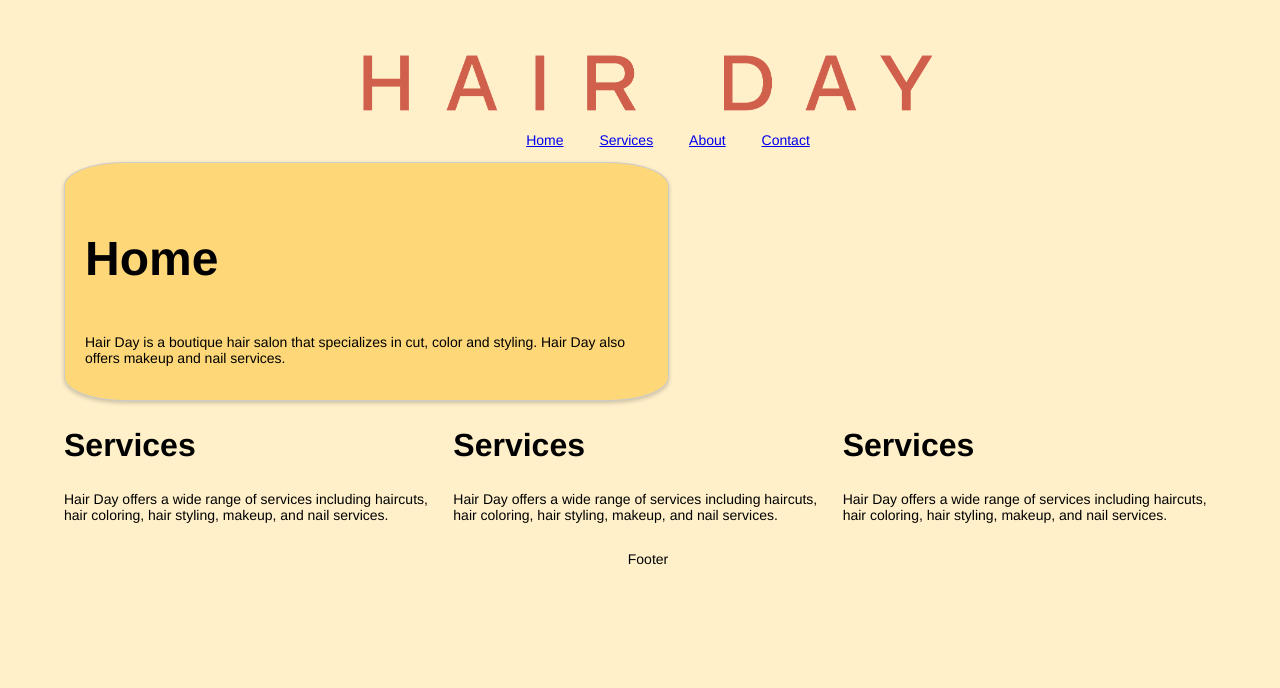
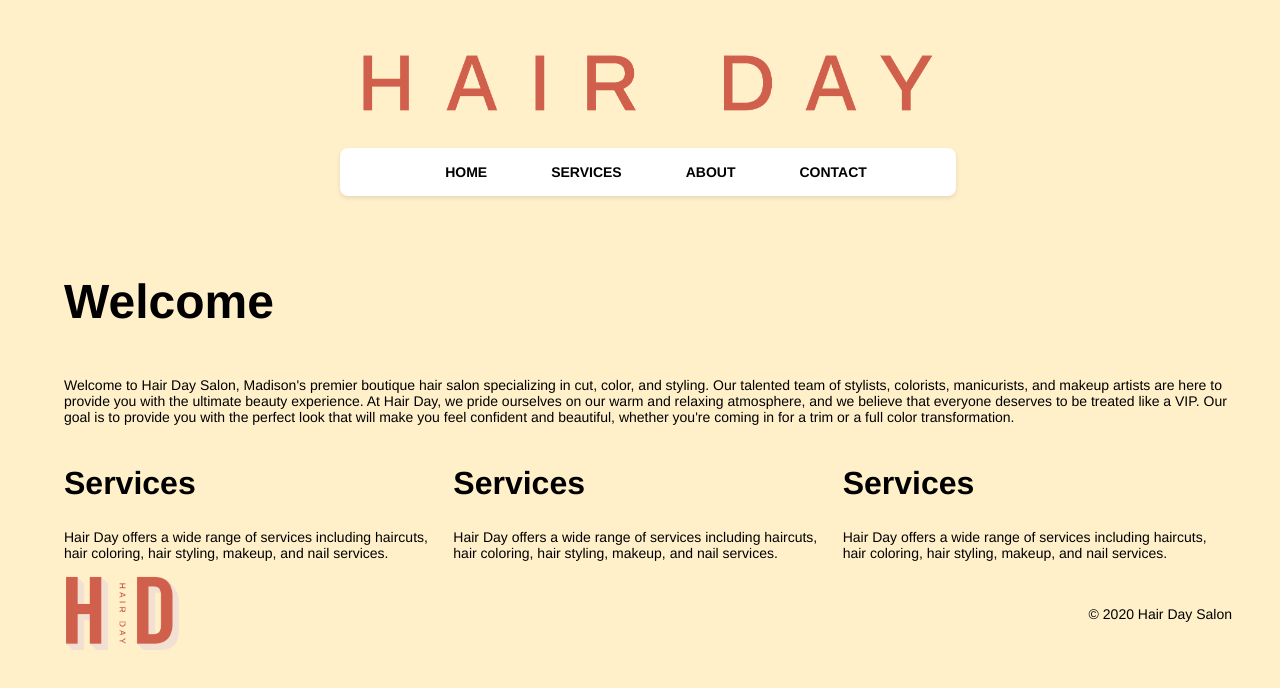
Before and after one commit to srdtrk/meta-frontend-course-4, a plain HTML site: page index.html in a window 1280 px wide. Drawn offline with Linux system fonts and the light colour scheme.

Commit message:
improved the nav bar look

```diff
--- a/css/styles.css
+++ b/css/styles.css
@@ -20,14 +20,48 @@ h2 {
   font-size: 2rem;
 }
 
+nav {
+  background-color: rgb(255, 255, 255);
+  box-shadow: 0 2px 4px rgba(0, 0, 0, 0.1);
+  border-radius: 8px;
+  padding: 1rem;
+  width: 50%;
+  margin: 30px auto;
+  text-align: center;
+}
+
 nav ul {
+  display: flex;
+  margin: 0;
+  padding: 0;
   list-style: none;
   text-align: center;
+  justify-content: center;
 }
 
 nav li {
   display: inline-block;
   margin: 0 1rem;
+  margin-right: 1rem;
+}
+
+nav li:last-child {
+  margin-right: 0;
+}
+
+nav a {
+  color: black;
+  text-decoration: none;
+  font-weight: bold;
+  text-transform: uppercase;
+  padding: 0.5rem 1rem;
+  border-radius: 4px;
+  /* border: 2px solid black; */
+  /* margin: 0.5rem; */
+}
+
+nav a:hover {
+  background-color: #f5f5f5;
 }
 
 section {
@@ -35,19 +69,16 @@ section {
 }
 
 article {
-  flex: 0.5;
+  flex: 1;
 }
 
 footer {
   text-align: center;
+  display: flex;
+  justify-content: space-between;
+  align-items: center;
 }
 
-#test {
-  justify-content: center;
-  align-items: center;
-  border: 1px solid #ccc;
-  box-shadow: 0 2px 4px rgba(0, 0, 0, 0.2);
-  padding: 20px;
-  background-color: #fed878;
-  border-radius: 10%;
+footer img {
+  width: 10%;
 }
--- a/index.html
+++ b/index.html
@@ -45,7 +45,9 @@
     <nav>
       <!-- Add your website navigation here -->
       <ul>
-        <li><a href="index.html">Home</a></li>
+        <li>
+          <a href="index.html"><b>Home</b></a>
+        </li>
         <li><a href="#">Services</a></li>
         <li><a href="#">About</a></li>
         <li><a href="#">Contact</a></li>
@@ -55,10 +57,17 @@
       <!-- Add your main content here -->
       <section>
         <article id="test">
-          <h1>Home</h1>
+          <h1>Welcome</h1>
           <p>
-            Hair Day is a boutique hair salon that specializes in cut, color and
-            styling. Hair Day also offers makeup and nail services.
+            Welcome to Hair Day Salon, Madison's premier boutique hair salon
+            specializing in cut, color, and styling. Our talented team of
+            stylists, colorists, manicurists, and makeup artists are here to
+            provide you with the ultimate beauty experience. At Hair Day, we
+            pride ourselves on our warm and relaxing atmosphere, and we believe
+            that everyone deserves to be treated like a VIP. Our goal is to
+            provide you with the perfect look that will make you feel confident
+            and beautiful, whether you're coming in for a trim or a full color
+            transformation.
           </p>
         </article>
       </section>
@@ -87,8 +96,9 @@
       </section>
     </main>
     <footer>
-      <!-- Add copyright notices and other footer content here -->
-      <p>Footer</p>
+      <!-- Add copyright notices here -->
+      <img src="images/artboard-19.png" alt="small-logo" />
+      <p>&copy; 2020 Hair Day Salon</p>
     </footer>
 
     <!-- Include your JavaScript files here -->
```
